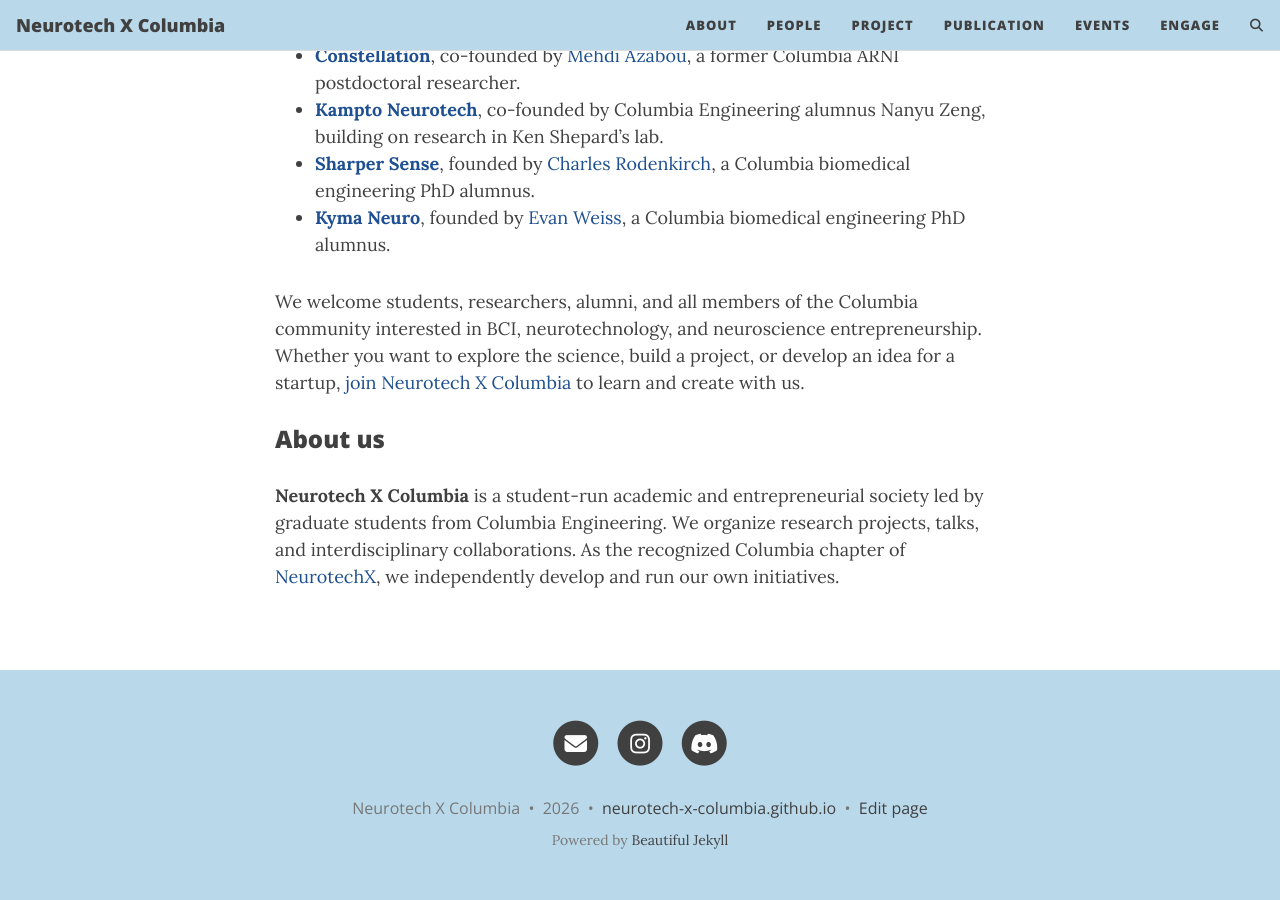
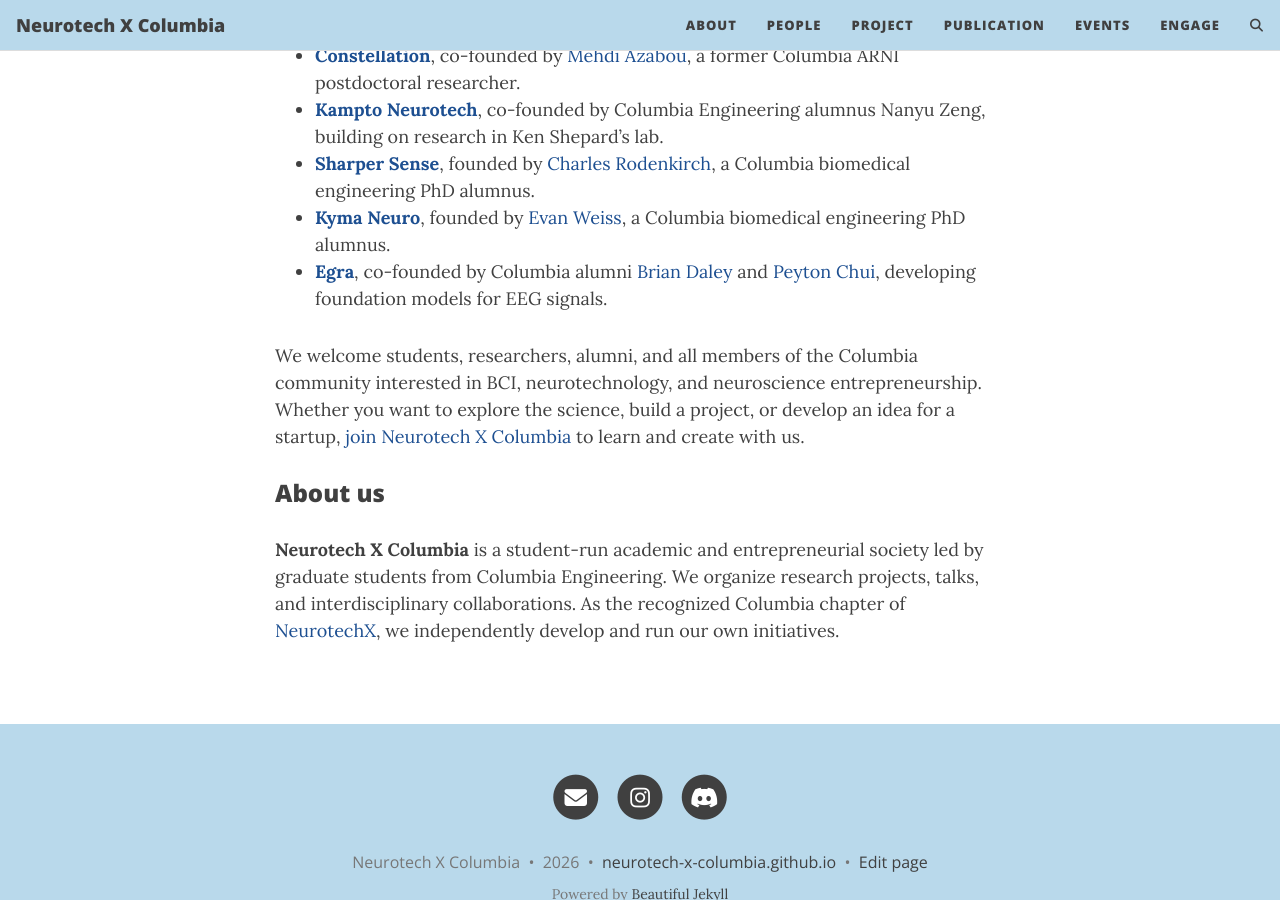
Before and after one commit to Neurotech-X-Columbia/Neurotech-X-Columbia.github.io, a Jekyll site: the page built from about.md, in a window 1280 px wide and 900 px high, scrolled down 891 px. Built offline with Jekyll 4.4.1, drawn with Linux system fonts in a browser that asks for light colours; comment, search, counter and statistics services are not loaded.

Commit message:
Add Egra to Columbia neurotech company list

```diff
--- a/about.md
+++ b/about.md
@@ -17,6 +17,7 @@
 - **[Kampto Neurotech](https://www.kamptotech.com/about)**, co-founded by Columbia Engineering alumnus Nanyu Zeng, building on research in Ken Shepard's lab.
 - **[Sharper Sense](https://www.sharpersense.com/)**, founded by [Charles Rodenkirch](https://www.linkedin.com/in/charlesrodenkirch/), a Columbia biomedical engineering PhD alumnus.
 - **[Kyma Neuro](https://www.kymaneuro.com/)**, founded by [Evan Weiss](https://neclab.bme.columbia.edu/node/103), a Columbia biomedical engineering PhD alumnus.
+- **[Egra](https://www.egra.ai/)**, co-founded by Columbia alumni [Brian Daley](https://www.linkedin.com/in/briandaley24) and [Peyton Chui](https://www.linkedin.com/in/peyton-chui), developing foundation models for EEG signals.
 
 We welcome students, researchers, alumni, and all members of the Columbia community interested in BCI, neurotechnology, and neuroscience entrepreneurship. Whether you want to explore the science, build a project, or develop an idea for a startup, [join Neurotech X Columbia]({{ '/engage/' | relative_url }}) to learn and create with us.
 
```
